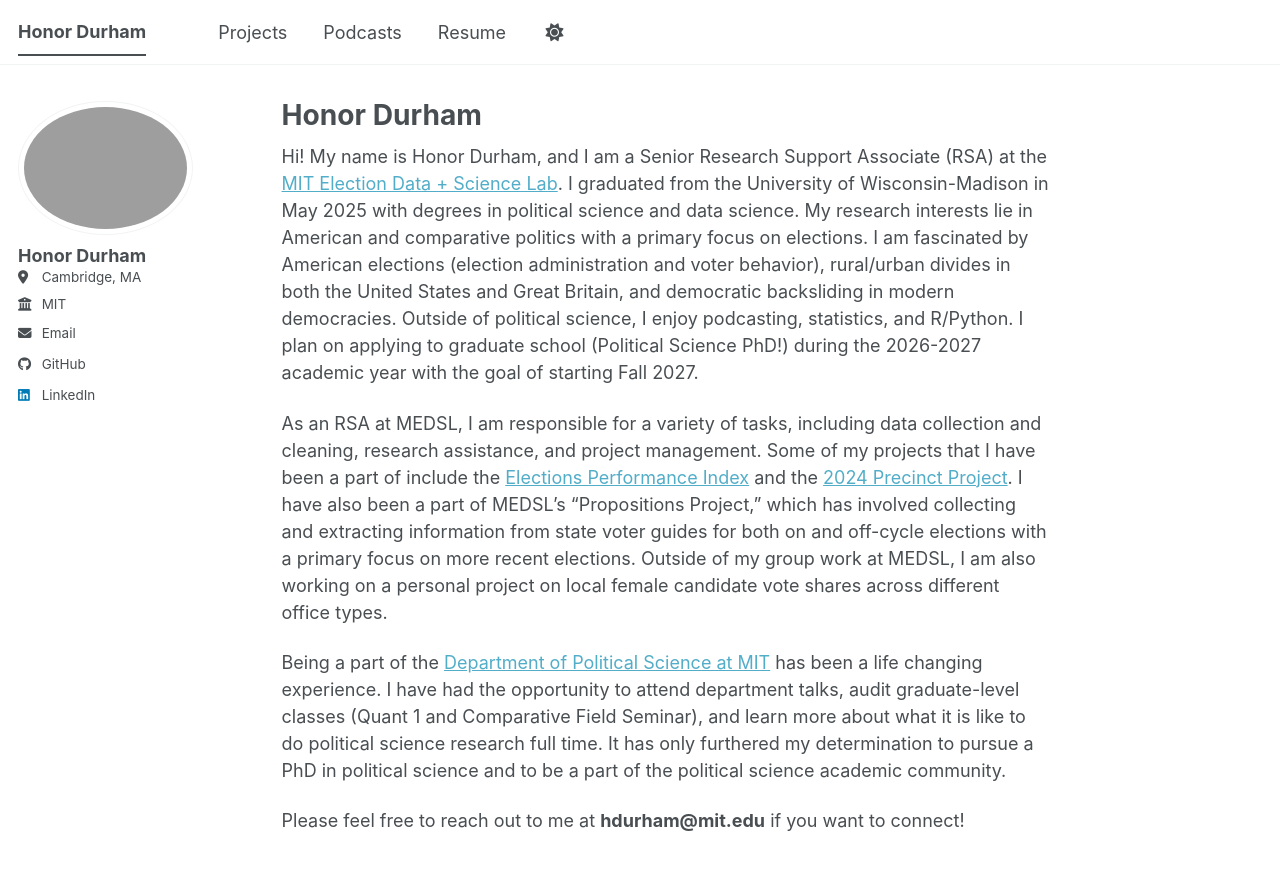
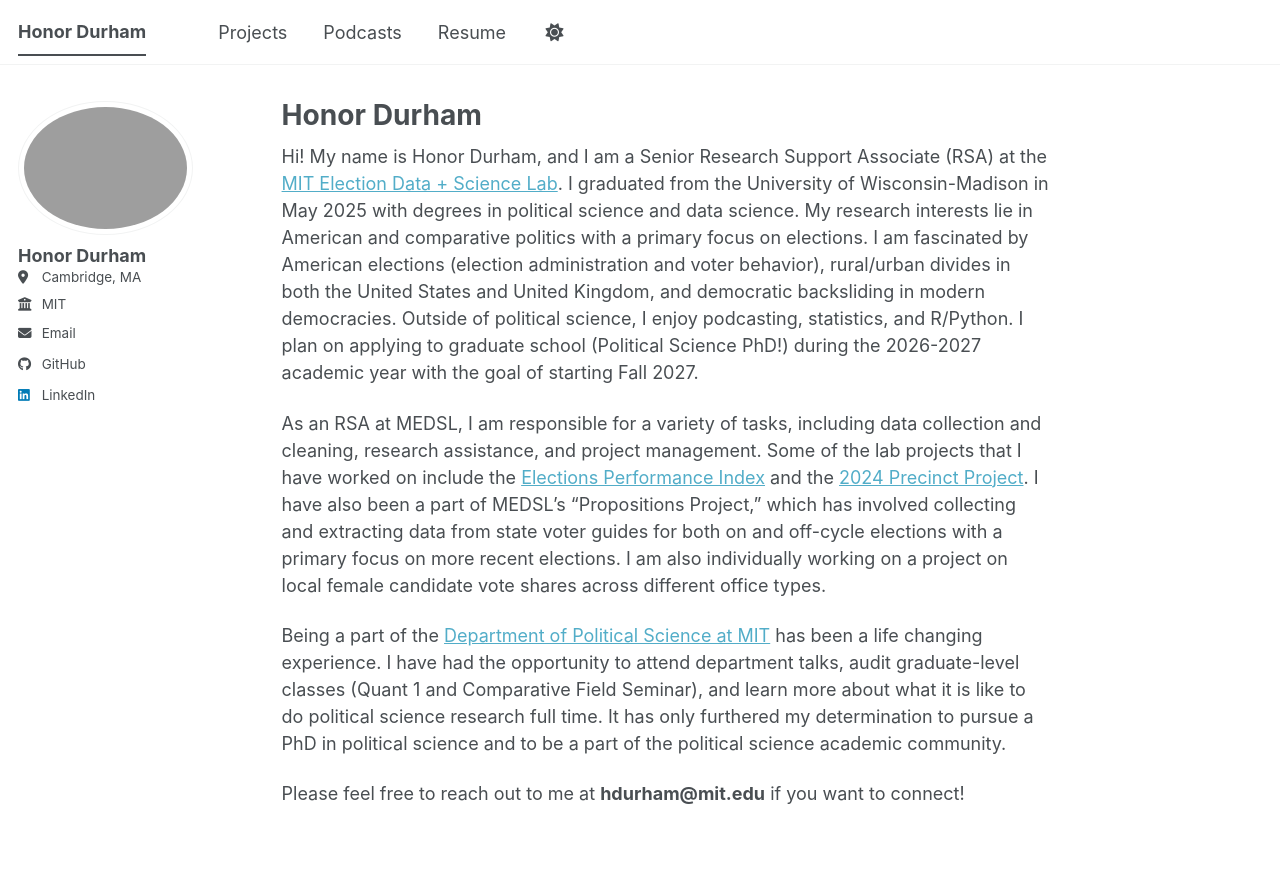
Before and after one commit to honordurham/honordurham.github.io, a Jekyll site: the page built from _pages/about.md, in a window 1280 px wide. Shown: the top 870 px of the page. Built offline with Jekyll 4.4.1, drawn with Linux system fonts in a browser that asks for light colours; a script bundle is joined from its source files by our own code; library files that are not in the unit come from our copies.

Commit message:
small tweaks

```diff
--- a/_pages/about.md
+++ b/_pages/about.md
@@ -7,9 +7,9 @@
   - /about.html
 ---
 
-Hi! My name is Honor Durham, and I am a Senior Research Support Associate (RSA) at the [MIT Election Data + Science Lab](https://electionlab.mit.edu/). I graduated from the University of Wisconsin-Madison in May 2025 with degrees in political science and data science. My research interests lie in American and comparative politics with a primary focus on elections. I am fascinated by American elections (election administration and voter behavior), rural/urban divides in both the United States and Great Britain, and democratic backsliding in modern democracies. Outside of political science, I enjoy podcasting, statistics, and R/Python. I plan on applying to graduate school (Political Science PhD!) during the 2026-2027 academic year with the goal of starting Fall 2027.
+Hi! My name is Honor Durham, and I am a Senior Research Support Associate (RSA) at the [MIT Election Data + Science Lab](https://electionlab.mit.edu/). I graduated from the University of Wisconsin-Madison in May 2025 with degrees in political science and data science. My research interests lie in American and comparative politics with a primary focus on elections. I am fascinated by American elections (election administration and voter behavior), rural/urban divides in both the United States and United Kingdom, and democratic backsliding in modern democracies. Outside of political science, I enjoy podcasting, statistics, and R/Python. I plan on applying to graduate school (Political Science PhD!) during the 2026-2027 academic year with the goal of starting Fall 2027.
 
-As an RSA at MEDSL, I am responsible for a variety of tasks, including data collection and cleaning, research assistance, and project management. Some of my projects that I have been a part of include the [Elections Performance Index](https://elections.mit.edu/#/data/map) and the [2024 Precinct Project](https://github.com/MEDSL/2024-elections-official). I have also been a part of MEDSL's "Propositions Project," which has involved collecting and extracting information from state voter guides for both on and off-cycle elections with a primary focus on more recent elections. Outside of my group work at MEDSL, I am also working on a personal project on local female candidate vote shares across different office types.
+As an RSA at MEDSL, I am responsible for a variety of tasks, including data collection and cleaning, research assistance, and project management. Some of the lab projects that I have worked on include the [Elections Performance Index](https://elections.mit.edu/#/data/map) and the [2024 Precinct Project](https://github.com/MEDSL/2024-elections-official). I have also been a part of MEDSL's "Propositions Project," which has involved collecting and extracting data from state voter guides for both on and off-cycle elections with a primary focus on more recent elections. I am also individually working on a project on local female candidate vote shares across different office types.
 
 Being a part of the [Department of Political Science at MIT](https://polisci.mit.edu/) has been a life changing experience. I have had the opportunity to attend department talks, audit graduate-level classes (Quant 1 and Comparative Field Seminar), and learn more about what it is like to do political science research full time. It has only furthered my determination to pursue a PhD in political science and to be a part of the political science academic community.
 
```
